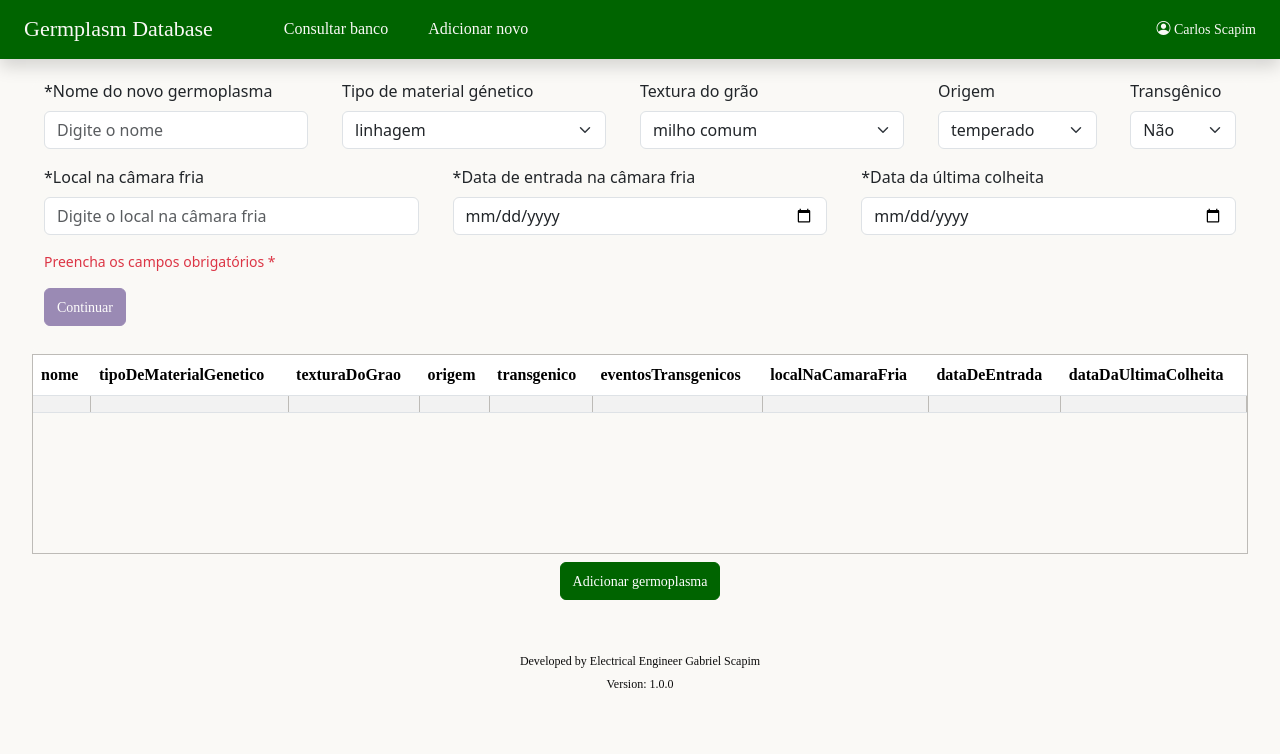
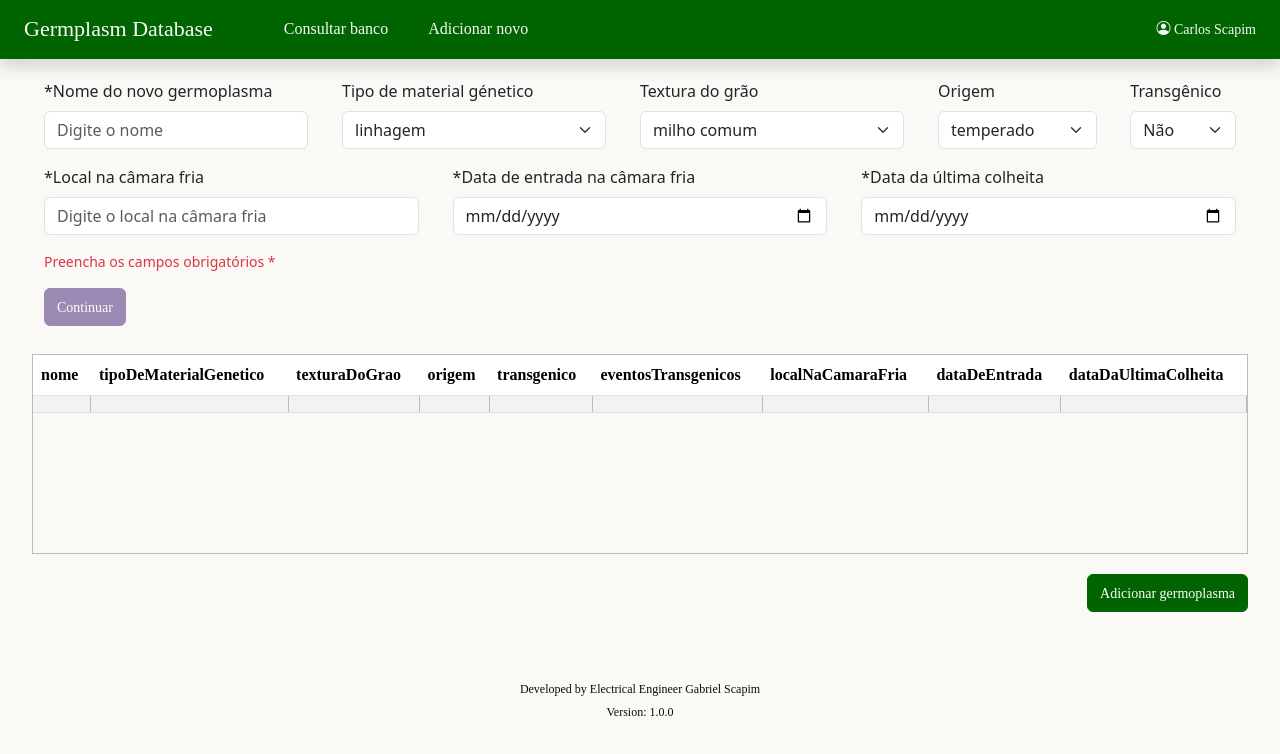
Before and after one commit to gabrielscapim/frontend-germplasm-database-project, a React (Create React App) app in the folder frontend/: page /add-germplasm in a window 1280 px wide. Shown: the top 754 px of the page. Built offline with nearby package versions, Linux system fonts and the light colour scheme; a web font is replaced by a local one.

Commit message:
style: add germplasm page

```diff
--- a/frontend/src/pages/AddGermplasmPage/AddGemplasmPage.js
+++ b/frontend/src/pages/AddGermplasmPage/AddGemplasmPage.js
@@ -270,6 +270,7 @@ function AddGermplasmPage() {
         germplasms={ newGermplasm }
         tableContainerStyles={ { height: '200px' } }
       />
+      <div className={ styles['add-germplasm-button-row'] }>
         <Button
           id="button-filter"
           label="Adicionar germoplasma"
@@ -283,6 +284,7 @@ function AddGermplasmPage() {
           } }
           onClick={ handleAddGermplasmClick }
         />
+      </div>
     </section>
   );
 }
--- a/frontend/src/pages/AddGermplasmPage/AddGermplasmPage.module.css
+++ b/frontend/src/pages/AddGermplasmPage/AddGermplasmPage.module.css
@@ -22,6 +22,17 @@
     width: 100%;
 }
 
+.add-germplasm-button-row {
+    display: flex;
+    gap: 10px;
+    padding: 0px 0px 16px 0px;
+    align-items: flex-end;
+    justify-content: flex-end;
+    flex-direction: row;
+    width: 95%;
+    margin-top: 12px;
+}
+
 .buttons-row {
     display: flex;
     gap: 10px;
```
Lines whose indentation alone changed are shown as unchanged.
